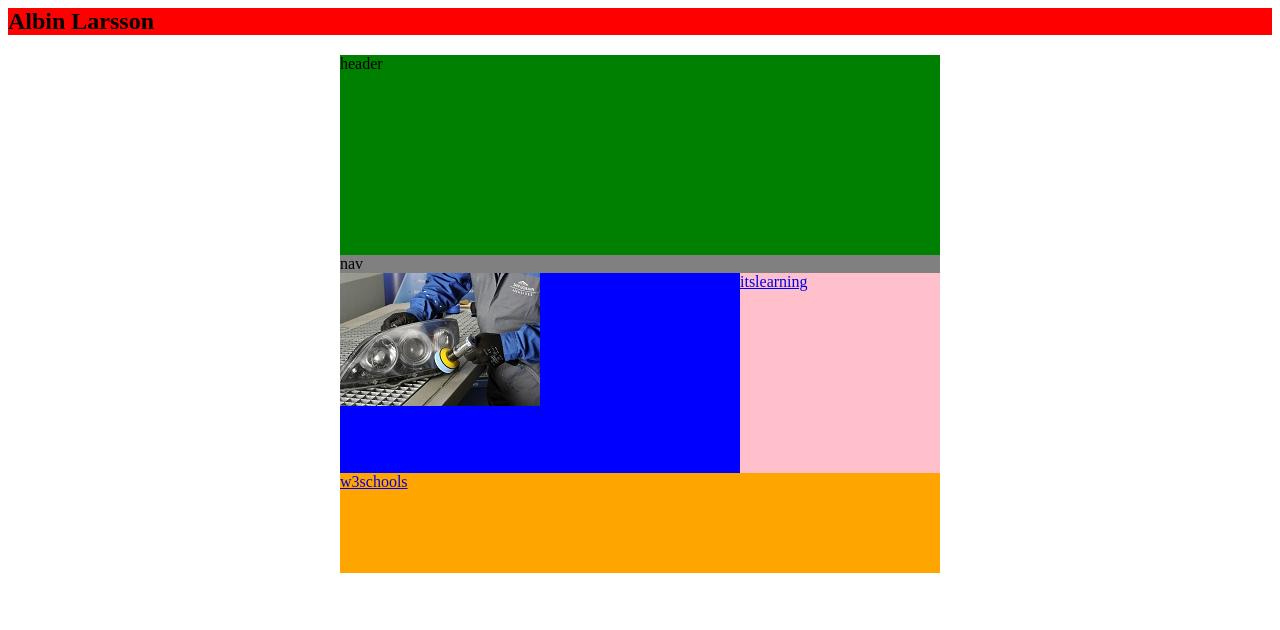
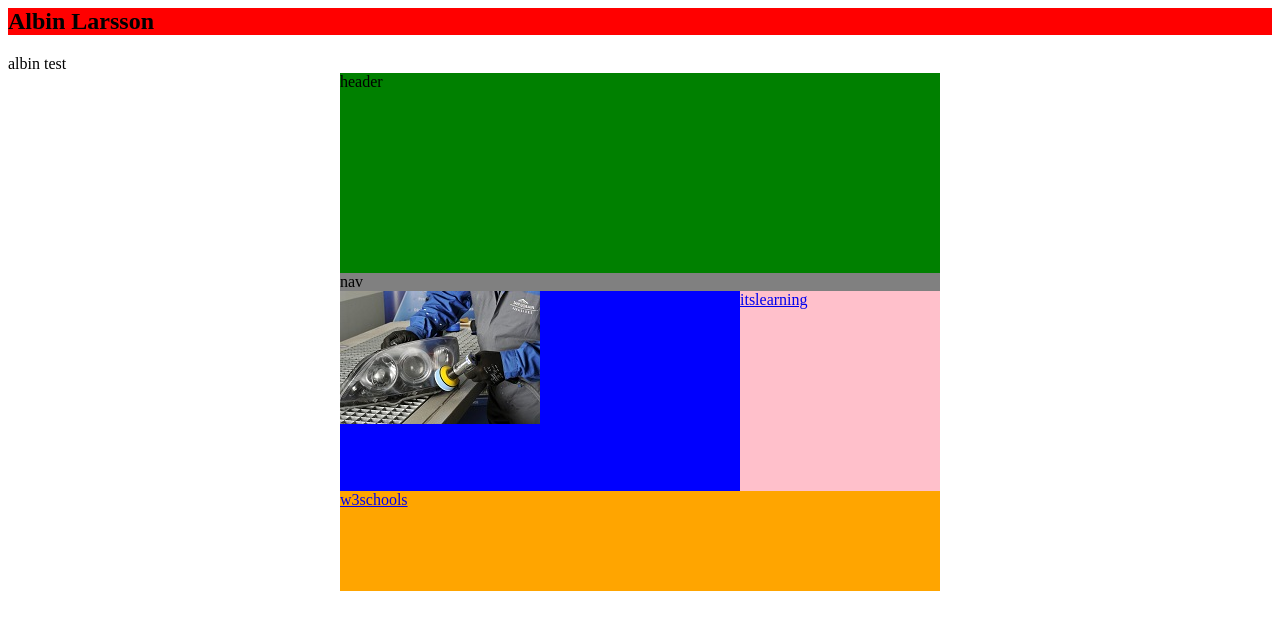
Before and after one commit to AlbinLarsson-se/AlbinLarsson-se.github.io, a plain HTML site: page index.html in a window 1280 px wide. Drawn offline with Linux system fonts and the light colour scheme.

Commit message:
Albin test

```diff
--- a/index.html
+++ b/index.html
@@ -12,7 +12,7 @@
     <body>
 
       <h2>Albin Larsson</h2>
-
+albin test
       <div id="wrapper">
 
         <header>
```
